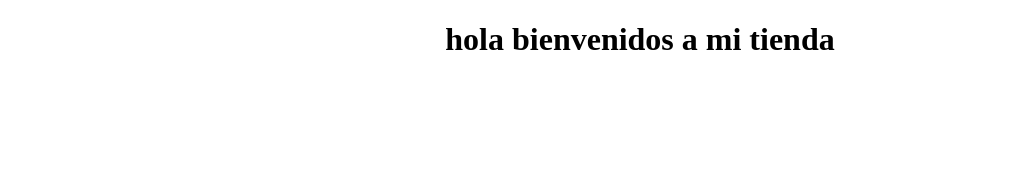
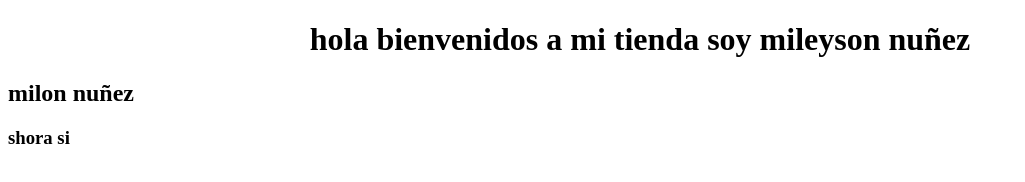
Before and after one commit to mileyson3175225037/mileyson3175225037.github.io, a plain HTML site: page index.html in a window 1280 px wide. Shown: the whole page, without its empty margins (0-1025 px from the left). Drawn offline with Linux system fonts and the light colour scheme.

Commit message:
modificacion

```diff
--- a/index.html
+++ b/index.html
@@ -9,6 +9,8 @@
     <link rel="stylesheet" href="css/producto.css">
 </head>
 <body>
-    <h1 class="milon">hola bienvenidos a mi tienda</h1>
+    <h1 class="milon">hola bienvenidos a mi tienda soy mileyson nuñez</h1>
+    <h2>milon nuñez</h2>
+    <h3>shora si</h3>
 </body>
 </html>
```
